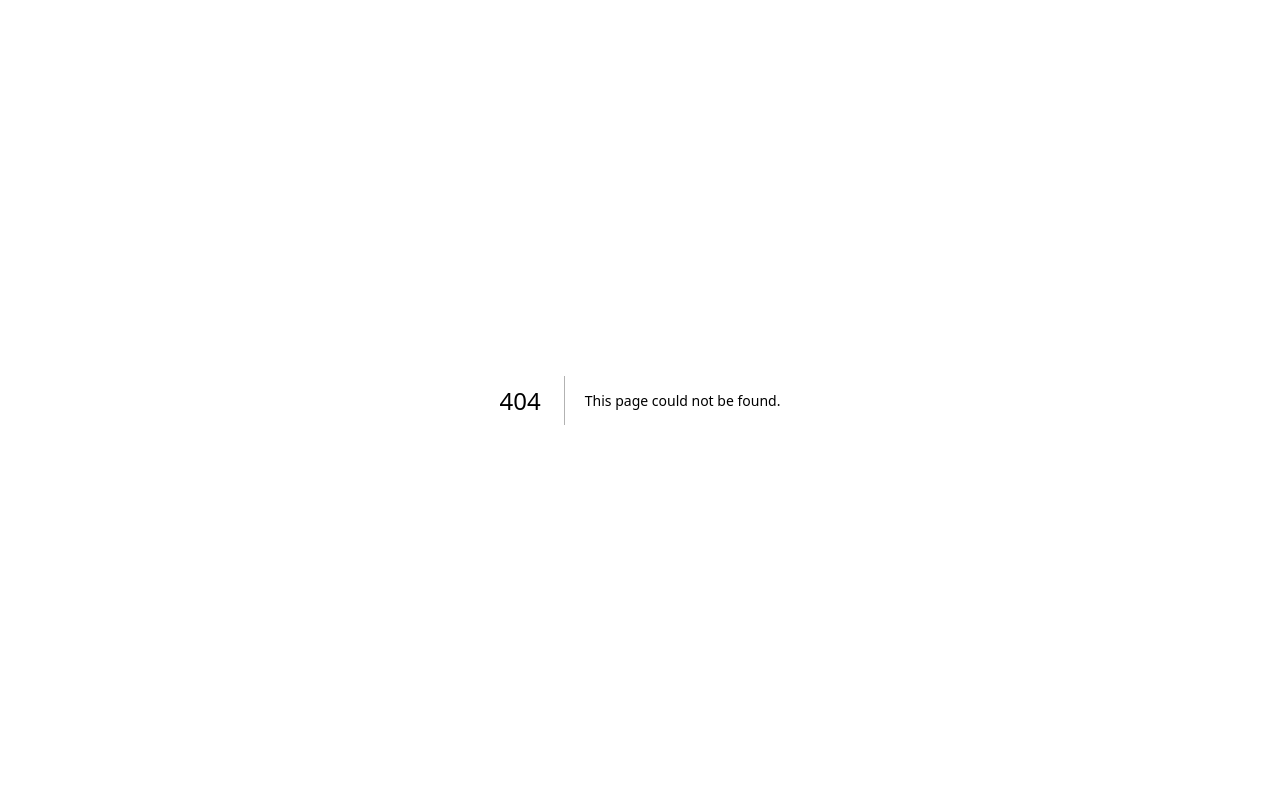
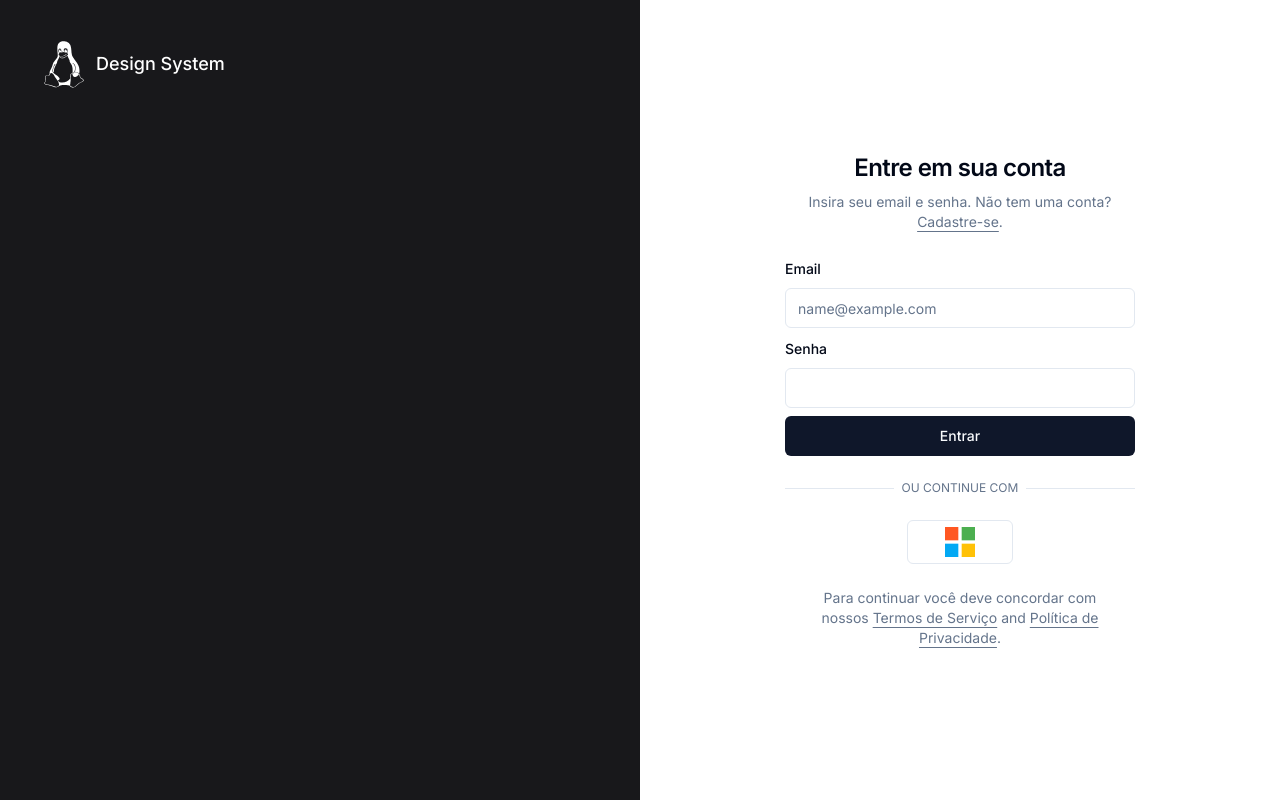
Before and after one commit to BecxAgy/auth_system, a Next.js app: page /auth/login in a window 1280 px wide. Before the commit this address had no page. Built offline with nearby package versions, Linux system fonts and the light colour scheme.

Commit message:
todo: form style complete and create logic for login

```diff
--- /dev/null
+++ b/src/app/api/users/login/route.ts
@@ -0,0 +1,9 @@
+import { connect } from "@/app/db/dbConfig";
+import { NextRequest } from "next/server";
+
+connect();
+
+export async function POST(request: NextRequest) {
+  try {
+  } catch (error: any) {}
+}
--- /dev/null
+++ b/src/app/auth/login/page.tsx
@@ -0,0 +1,65 @@
+import React from "react";
+import { Metadata } from "next";
+import Image from "next/image";
+import Link from "next/link";
+import { UserAuthForm } from "@/components/user-login-form";
+import { DiLinux } from "react-icons/di";
+export const metadata: Metadata = {
+  title: "Login",
+  description: "Login page",
+};
+const LoginPage = () => {
+  return (
+    <>
+      <div className="container relative h-screen flex-col items-center justify-center md:grid lg:max-w-none lg:grid-cols-2 lg:px-0">
+        <div className="relative hidden h-full flex-col bg-muted p-10 text-white lg:flex dark:border-r">
+          <div className="absolute inset-0 bg-zinc-900" />
+          <div className="relative z-20 flex items-center text-lg font-medium">
+            <DiLinux className="mr-2 w-12 h-12 " />
+            <span>Design System</span>
+          </div>
+        </div>
+        <div className="lg:p-8 py-10">
+          <div className="mx-auto flex w-full flex-col justify-center space-y-6 sm:w-[350px]">
+            <div className="flex flex-col space-y-2 text-center">
+              <h1 className="text-2xl font-semibold tracking-tight">
+                Entre em sua conta
+              </h1>
+              <p className="text-sm text-muted-foreground">
+                Insira seu email e senha. Não tem uma conta?{" "}
+                <Link
+                  href="/auth/singup"
+                  className="underline underline-offset-4 hover:text-primary"
+                >
+                  Cadastre-se
+                </Link>
+                .
+              </p>
+            </div>
+            <UserAuthForm />
+
+            <p className="px-8 text-center text-sm text-muted-foreground">
+              Para continuar você deve concordar com nossos{" "}
+              <Link
+                href="/terms"
+                className="underline underline-offset-4 hover:text-primary"
+              >
+                Termos de Serviço
+              </Link>{" "}
+              and{" "}
+              <Link
+                href="/privacy"
+                className="underline underline-offset-4 hover:text-primary"
+              >
+                Política de Privacidade
+              </Link>
+              .
+            </p>
+          </div>
+        </div>
+      </div>
+    </>
+  );
+};
+
+export default LoginPage;
--- /dev/null
+++ b/src/components/user-signup-form.tsx
@@ -0,0 +1,147 @@
+"use client";
+
+import * as React from "react";
+
+import { cn } from "@/lib/utils";
+
+import { LoaderIcon } from "lucide-react";
+import {
+  Form,
+  FormControl,
+  FormField,
+  FormItem,
+  FormLabel,
+  FormMessage,
+} from "@/components/ui/form";
+import { z } from "zod";
+import { Input } from "@/components/ui/input";
+import { Button } from "./ui/button";
+import Social from "./social";
+import { useForm } from "react-hook-form";
+import { zodResolver } from "@hookform/resolvers/zod";
+import { useRouter } from "next/navigation";
+import axios from "axios";
+const formSchema = z.object({
+  username: z.string().min(3).max(50),
+  email: z.string().email(),
+  password: z.string().min(8).max(50),
+});
+
+interface UserAuthFormProps extends React.HTMLAttributes<HTMLDivElement> {}
+
+export function UserSignUpForm({ className, ...props }: UserAuthFormProps) {
+  const router = useRouter();
+  const [isLoading, setIsLoading] = React.useState<boolean>(false);
+
+  // 1. Define your form.
+  const form = useForm<z.infer<typeof formSchema>>({
+    resolver: zodResolver(formSchema),
+    defaultValues: {},
+  });
+  // 2. Define a submit handler.
+  async function onSubmit(values: z.infer<typeof formSchema>) {
+    try {
+      setIsLoading(true);
+      const res = await axios.post("/api/users/signup", values);
+      console.log(res.data);
+      router.push("/auth/login");
+    } catch (error: any) {
+      console.error(error.message);
+    } finally {
+      setIsLoading(false);
+    }
+    console.log(values);
+  }
+  return (
+    <div className={cn("grid gap-6", className)} {...props}>
+      <Form {...form}>
+        <form onSubmit={form.handleSubmit(onSubmit)}>
+          <div className="grid gap-2">
+            <div className="grid gap-1">
+              <FormField
+                control={form.control}
+                name="username"
+                render={({ field }) => (
+                  <FormItem>
+                    <FormLabel>Name</FormLabel>
+                    <FormControl>
+                      <Input
+                        {...field}
+                        placeholder="Rebeca Aguiar"
+                        type="text"
+                        disabled={isLoading}
+                      />
+                    </FormControl>
+                    <FormMessage />
+                  </FormItem>
+                )}
+              />
+            </div>
+            <div className="grid gap-1">
+              <FormField
+                control={form.control}
+                name="email"
+                render={({ field }) => (
+                  <FormItem>
+                    <FormLabel>Email</FormLabel>
+                    <FormControl>
+                      <Input
+                        {...field}
+                        placeholder="name@example.com"
+                        type="email"
+                        disabled={isLoading}
+                      />
+                    </FormControl>
+                    <FormMessage />
+                  </FormItem>
+                )}
+              />
+            </div>
+            <div className="grid gap-1">
+              <FormField
+                control={form.control}
+                name="password"
+                render={({ field }) => (
+                  <FormItem>
+                    <FormLabel>Senha</FormLabel>
+                    <FormControl>
+                      <Input
+                        {...field}
+                        placeholder="**********"
+                        type="password"
+                        disabled={isLoading}
+                      />
+                    </FormControl>
+                    <FormMessage />
+                  </FormItem>
+                )}
+              />
+            </div>
+
+            <Button disabled={isLoading}>
+              {isLoading && (
+                <LoaderIcon className="mr-2 h-4 w-4 animate-spin" />
+              )}
+              Entrar
+            </Button>
+          </div>
+        </form>
+      </Form>
+      <div className="relative">
+        <div className="absolute inset-0 flex items-center">
+          <span className="w-full border-t" />
+        </div>
+        <div className="relative flex justify-center text-xs uppercase">
+          <span className="bg-background px-2 text-muted-foreground">
+            ou continue com
+          </span>
+        </div>
+      </div>
+      {isLoading ? (
+        <LoaderIcon className="mr-2 h-4 w-4 animate-spin" />
+      ) : (
+        <Social />
+      )}{" "}
+    </div>
+  );
+}
```
